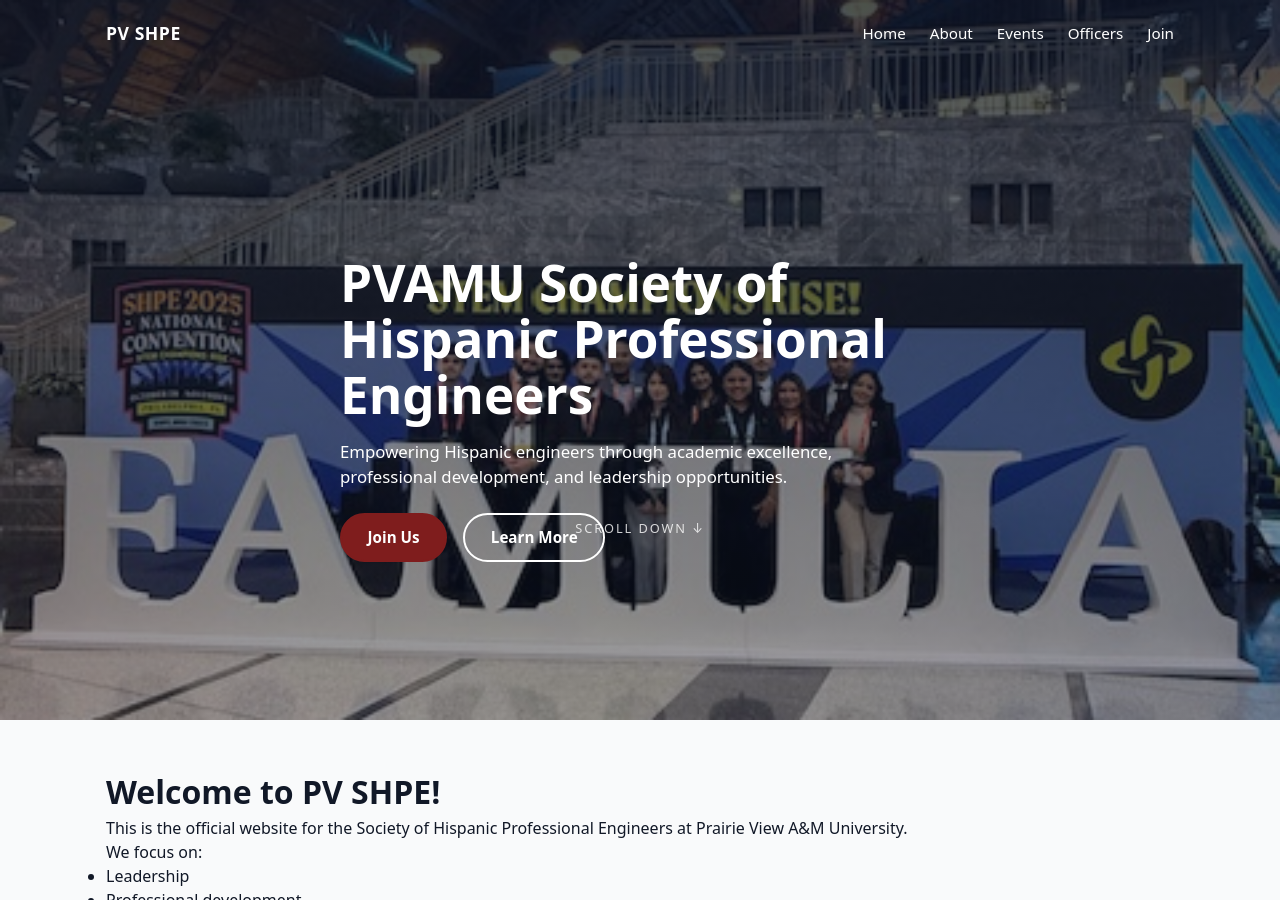
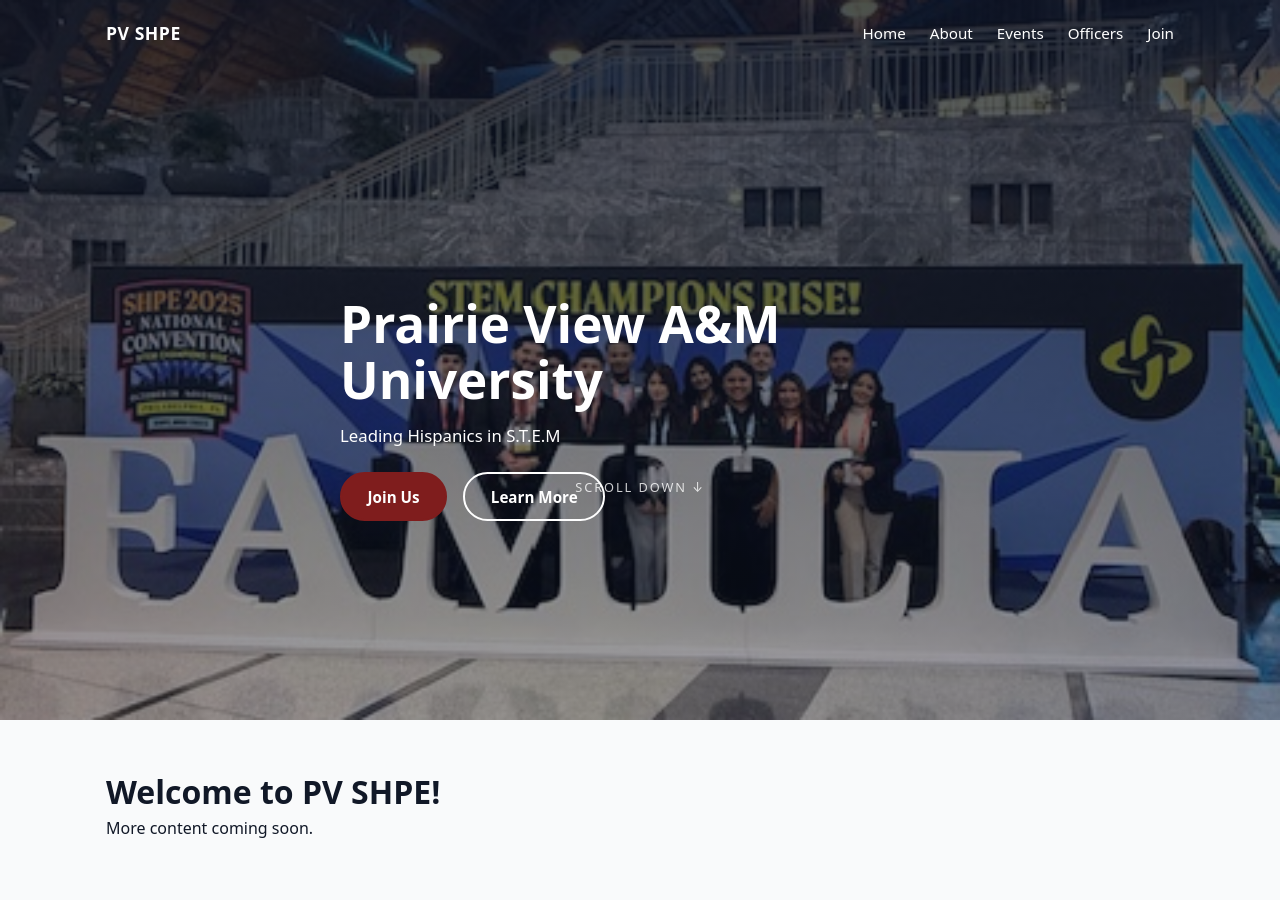
Before and after one commit to NestorYandel/pvamu-shpe-website, a Jekyll site: the page built from index.md, in a window 1280 px wide and 900 px high. Built offline with Jekyll 4.4.1, drawn with Linux system fonts in a browser that asks for light colours; some of the changed text lies outside the part shown.

Commit message:
Update index.md

```diff
--- a/index.md
+++ b/index.md
@@ -3,8 +3,9 @@
 title: Home
 hero: true
 hero_image: /assets/img/hero.JPEG
-hero_title: PVAMU Society of Hispanic Professional Engineers
-hero_subtitle: Empowering Hispanic engineers through academic excellence, professional development, and leadership opportunities.
+hero_logo: /assets/img/shpe-logo.png
+hero_title: Prairie View A&M University
+hero_subtitle: Leading Hispanics in S.T.E.M
 hero_primary_text: Join Us
 hero_primary_link: /join/
 hero_secondary_text: Learn More
@@ -14,13 +15,5 @@
 
 # Welcome to PV SHPE!
 
-This is the official website for the Society of Hispanic Professional Engineers at Prairie View A&M University.
-
-We focus on:
-- Leadership
-- Professional development
-- Networking
-- Technical growth
-- Community impact
 
 More content coming soon.
```
